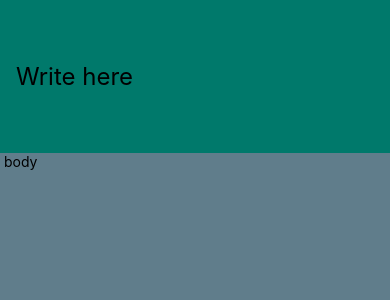
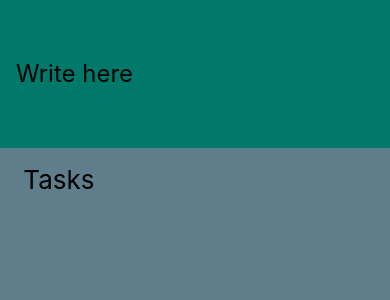
Before and after one commit to Georgge/to-do-app, a React Native app: screen / in a window 390 px wide. Shown: the top 300 px of the page. Built offline with nearby package versions, Linux system fonts and the light colour scheme.

Commit message:
date problem fixed and touchable was added to delete

```diff
--- a/App.js
+++ b/App.js
@@ -18,8 +18,17 @@ export default class App extends React.Component {
 
   addTask = () => {
     this.setState({
-      tasks: [...this.state.tasks, { text: this.state.text, key: Date.now }],
+      tasks: [...this.state.tasks, { text: this.state.text, key: Date.now() }],
       text: "",
+    });
+  }
+
+  deleteTask = (id) => {
+    const newTaks = this.state.tasks.filter((task) => {
+      return task.key != id;
+    });
+    this.setState({
+      tasks: newTaks,
     });
   }
 
@@ -31,10 +40,7 @@ export default class App extends React.Component {
           changeText={this.setText}
           add={this.addTask}
         />
-        <Text>
-          { this.state.text }
-        </Text>
-        <Body tasks={this.state.tasks}/>
+        <Body tasks={this.state.tasks} delete={this.deleteTask} />
       </View>
     );
   }
--- a/Body.js
+++ b/Body.js
@@ -6,11 +6,11 @@ class Body extends Component {
   render() {
     return (
       <View style={styles.container}>
-        <Text> body </Text>
+        <Text style={styles.title}> Tasks </Text>
         <FlatList
           data={this.props.tasks}
           renderItem={
-            ({item}) => <Task item={item.text} />
+            ({item}) => <Task item={item} delete={this.props.delete} />
           }
         />
       </View>
@@ -23,6 +23,10 @@ const styles = StyleSheet.create({
   container: {
     flex: 9,
     backgroundColor: '#607d8b',
+    padding: 16,
+  },
+  title: {
+    fontSize: 26,
   },
 });
 
--- a/Task.js
+++ b/Task.js
@@ -1,5 +1,6 @@
 import React, { Component } from 'react';
 import { View, Text, StyleSheet  } from 'react-native';
+import { TouchableOpacity } from 'react-native';
 import { Ionicons } from '@expo/vector-icons';
 
 
@@ -7,12 +8,14 @@ class Task extends Component {
   render() {
     return (
       <View style={styles.container}>
-        <Text> {this.props.item} </Text>
-        <Ionicons
-          name="md-trash"
-          size={24}
-          color="red"
-        />
+        <Text> {this.props.item.text} </Text>
+        <TouchableOpacity onPress={() => this.props.delete(this.props.item.key)}>
+          <Ionicons
+            name="md-trash"
+            size={24}
+            color="red"
+          />
+        </TouchableOpacity>
       </View>
     );
   }
@@ -23,7 +26,7 @@ const styles = StyleSheet.create({
   container: {
     flex: 1,
     flexDirection: 'row',
-    justifyContent: 'space-around',
+    justifyContent: 'space-between',
     backgroundColor: '#eeeeee',
   },
 });
```
